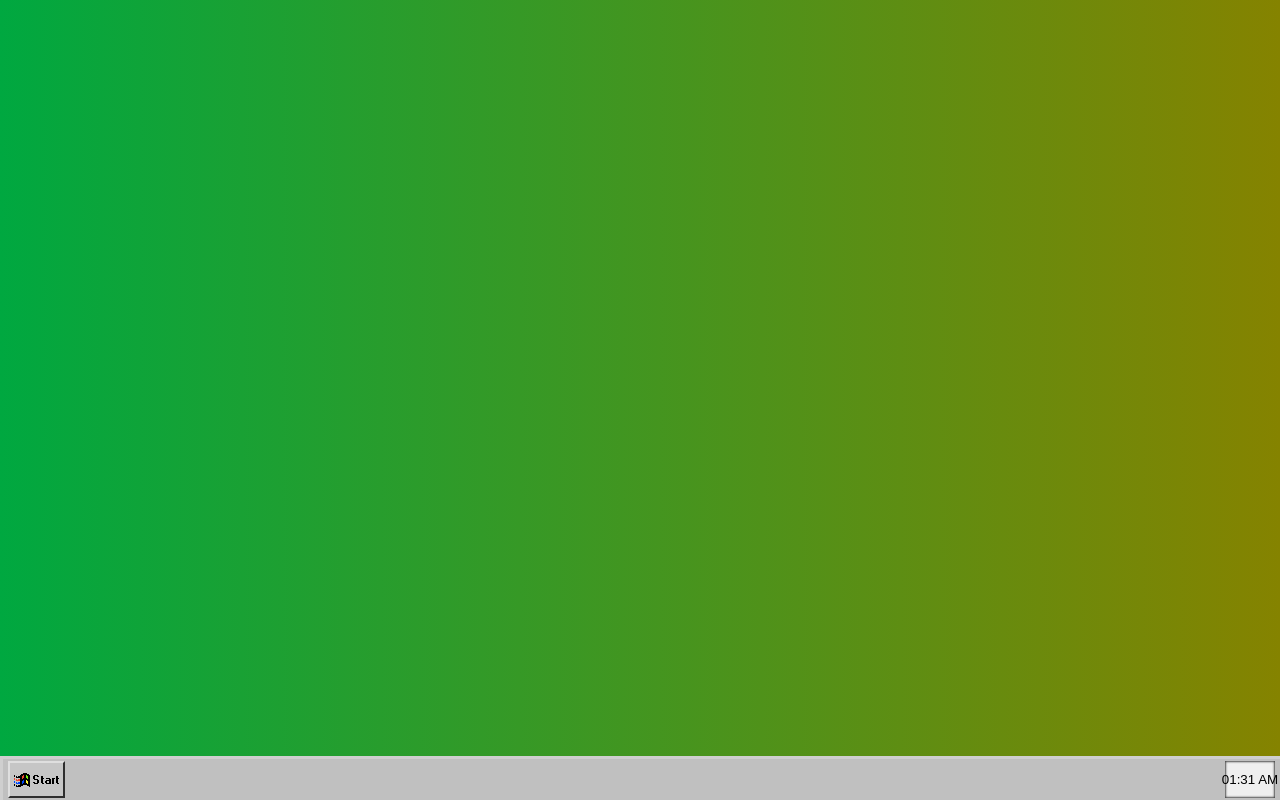
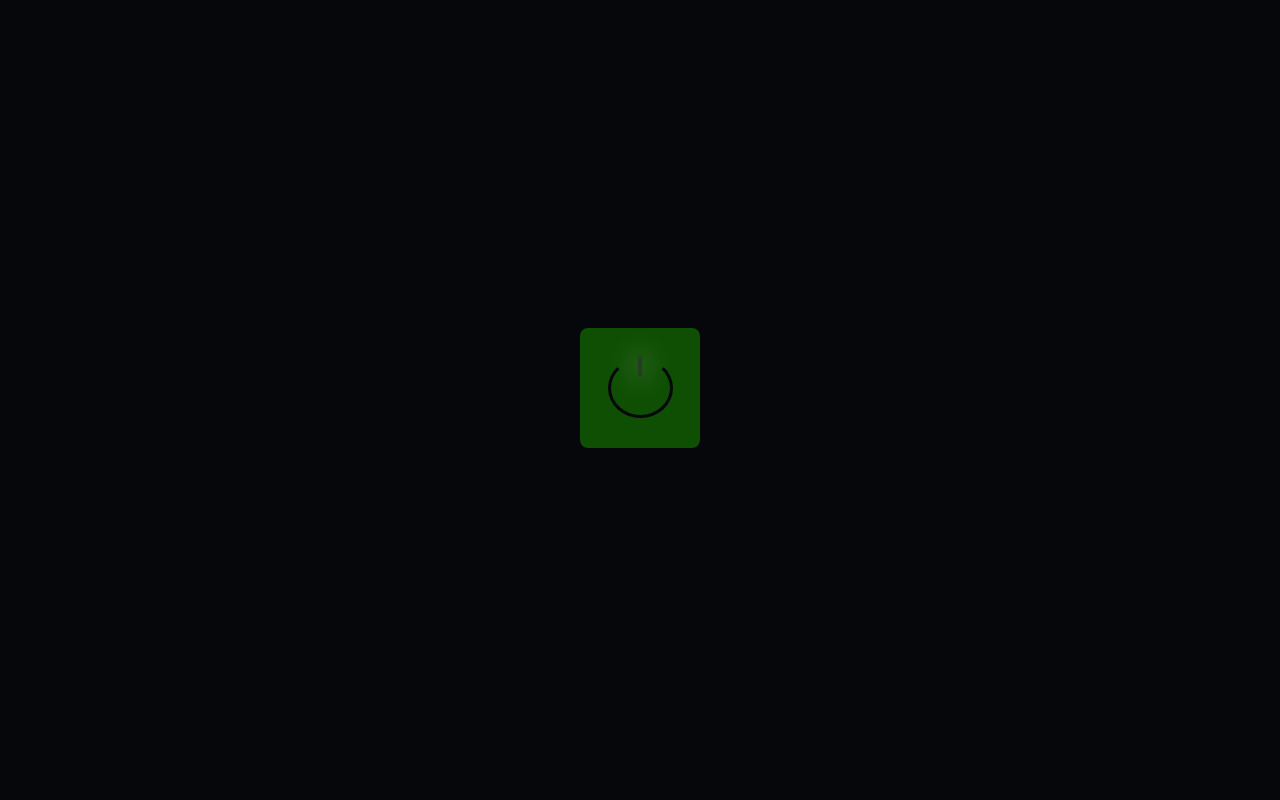
Before and after one commit to Willienn/site, a Next.js app: page /boot in a window 1280 px wide. Built offline with nearby package versions, Linux system fonts and the light colour scheme.

Commit message:
working on start menu

```diff
--- a/package.json
+++ b/package.json
@@ -20,6 +20,7 @@
     "react": "18.2.0",
     "react-dom": "18.2.0",
     "react-draggable": "^4.4.5",
+    "react-icons": "^4.6.0",
     "react-typed": "^1.2.0",
     "react95": "^3.12.2",
     "styled-components": "^5.3.6"
--- a/pages/boot/index.tsx
+++ b/pages/boot/index.tsx
@@ -14,6 +14,7 @@ import {
 import React, {useEffect, useMemo, useState} from "react";
 import Typed from "react-typed";
 import styles from "./index.module.css";
+import {IoMdArrowDropright} from "react-icons/io";
 
 export default function Boot() {
   const [boot, setBoot] = useState(false);
@@ -60,7 +61,7 @@ export default function Boot() {
 
   return (
     <Box h="100vh" w="100vw" overflow="hidden">
-      {false && (
+      {button && (
         <Center h="97vh">
           <Button
             borderRadius="8px"
@@ -103,7 +104,7 @@ export default function Boot() {
           </Button>
         </Center>
       )}
-      {false && (
+      {boot && (
         <Box m="10px">
           {test.map((e, idx) => {
             return (
@@ -119,7 +120,7 @@ export default function Boot() {
           })}
         </Box>
       )}
-      {false && (
+      {loading && (
         <VStack h="100vh">
           <Box m="auto">
             <Text textAlign="center" fontSize="1.4em" fontFamily="Fira Code">
@@ -138,7 +139,7 @@ export default function Boot() {
           </Box>
         </VStack>
       )}
-      {true && (
+      {sys && (
         <Box h="100vh" w="100vw">
           <Box className={styles.windows} h="94.5vh" w="100vw"></Box>
           <Flex
@@ -187,15 +188,12 @@ export default function Boot() {
                     w="full"
                     bgColor="transparent"
                   >
-                    <Menu>
-                      <MenuButton
-                        border="none"
-                        fontSize="12px"
-                        bgColor="transparent"
-                      >
-                        Progams
-                      </MenuButton>
-                    </Menu>
+                    <Button border="none" fontSize="12px" bgColor="transparent">
+                      Progams
+                      <Box pos="absolute" right="-42px" top="2px">
+                        <IoMdArrowDropright />
+                      </Box>
+                    </Button>
                   </Text>
                   <Text
                     _hover={{bgColor: "#0090E4"}}
@@ -205,6 +203,9 @@ export default function Boot() {
                   >
                     <Button border="none" fontSize="12px" bgColor="transparent">
                       Documents
+                      <Box pos="absolute" right="-29px" top="2px">
+                        <IoMdArrowDropright />
+                      </Box>
                     </Button>
                   </Text>
                   <Text
```
Also changed, not shown: 1 other file (tests, documents, lock files or other folders).
